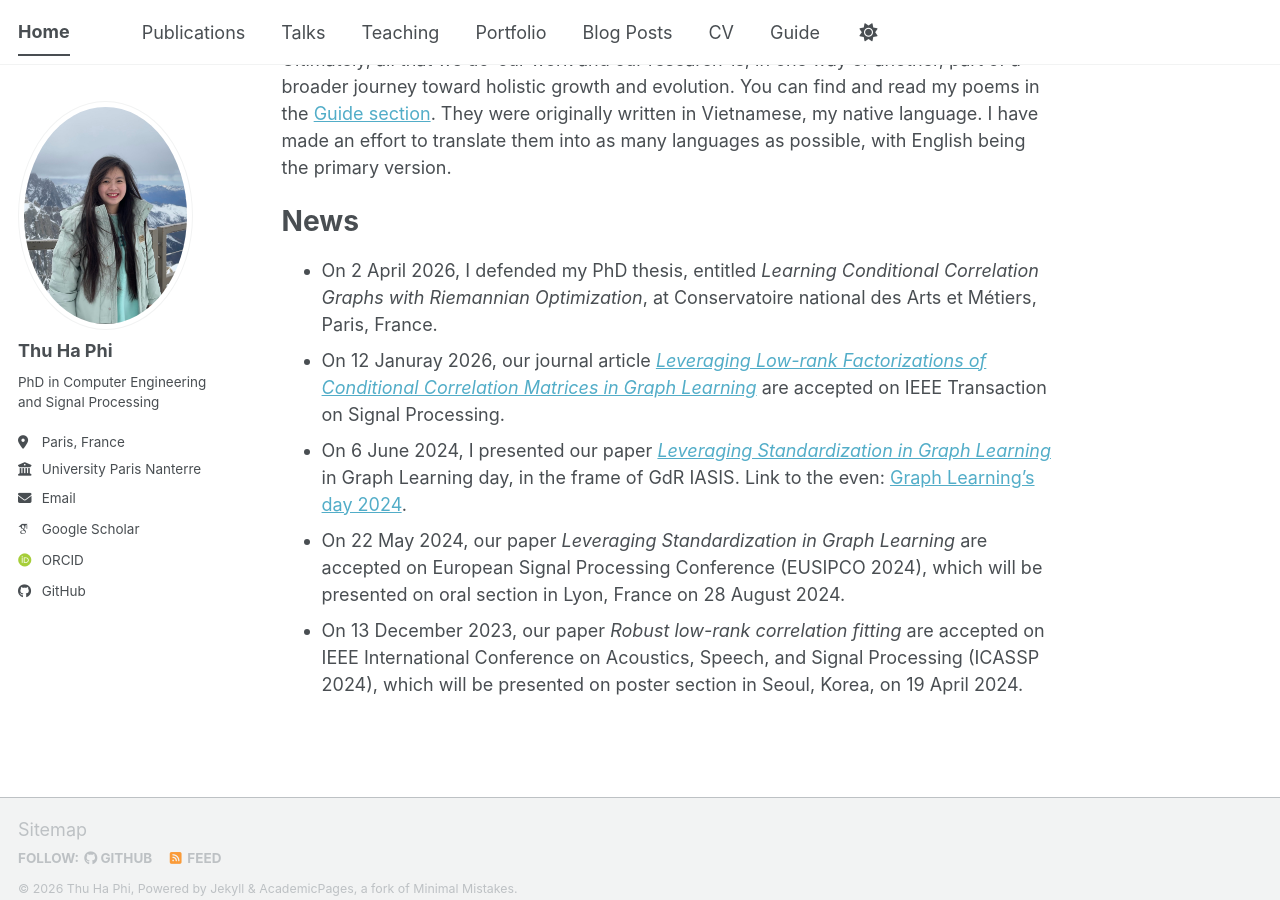
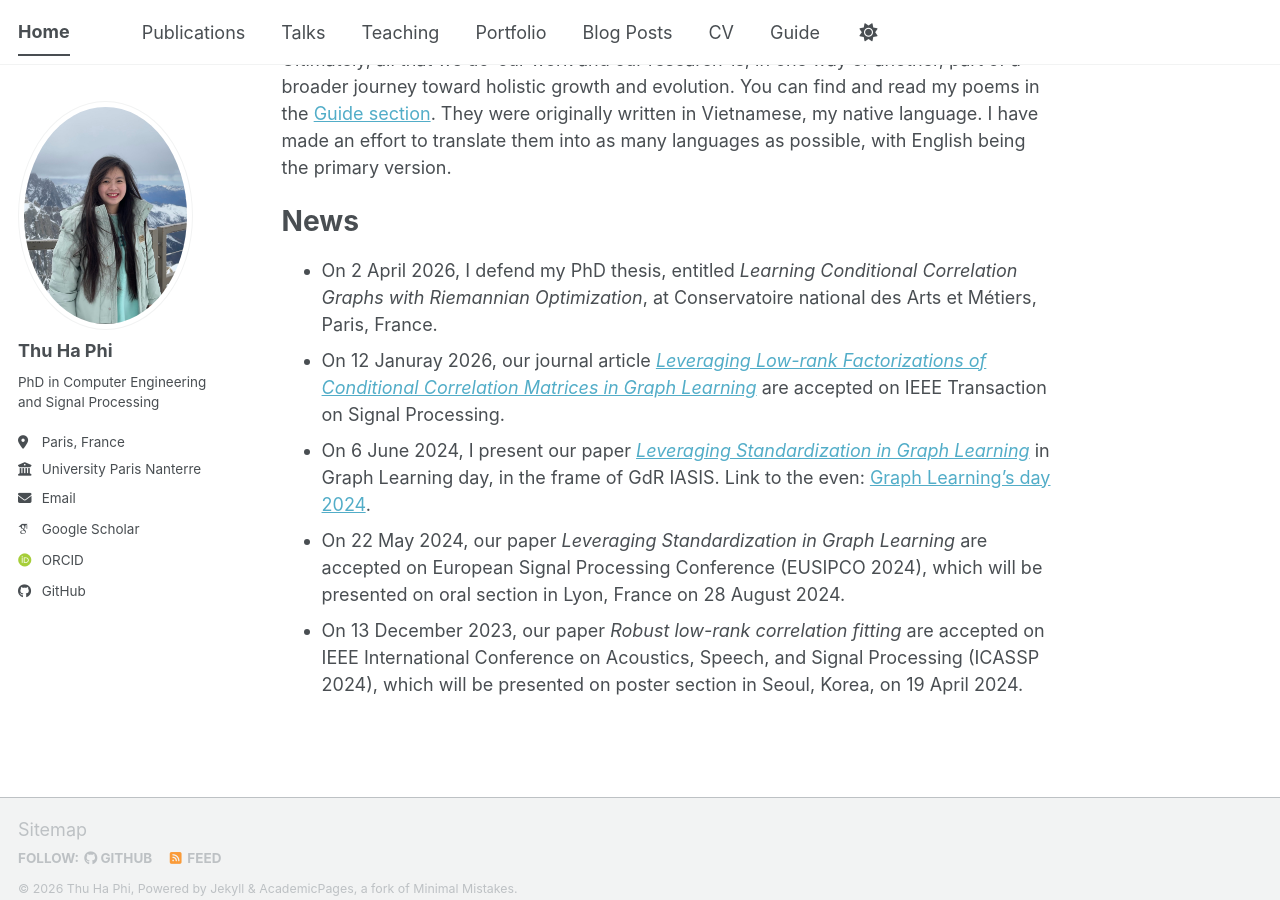
Before and after one commit to ChionanthusRetusus/thuhaphi.github.io, a Jekyll site: the page built from _pages/about.md, in a window 1280 px wide and 900 px high, scrolled down 626 px. Built offline with Jekyll 4.4.1, drawn with Linux system fonts in a browser that asks for light colours; some web fonts are replaced; a script bundle is joined from its source files by our own code; library files that are not in the unit come from our copies.

Commit message:
Update about.md

```diff
--- a/_pages/about.md
+++ b/_pages/about.md
@@ -16,8 +16,8 @@ Beyond science, I also enjoy writing and composing poetry inspired by spirituali
 
 News
 ======
-- On 2 April 2026, I defended my PhD thesis, entitled *Learning Conditional Correlation Graphs with Riemannian Optimization*, at Conservatoire national des Arts et Métiers, Paris, France.
+- On 2 April 2026, I defend my PhD thesis, entitled *Learning Conditional Correlation Graphs with Riemannian Optimization*, at Conservatoire national des Arts et Métiers, Paris, France.
 - On 12 Januray 2026, our journal article [*Leveraging Low-rank Factorizations of Conditional Correlation Matrices in Graph Learning*](https://ieeexplore.ieee.org/stamp/stamp.jsp?tp=&arnumber=11360769) are accepted on IEEE Transaction on Signal Processing.
-- On 6 June 2024, I presented our paper [*Leveraging Standardization in Graph Learning*](https://ieeexplore.ieee.org/document/10715401) in Graph Learning day, in the frame of GdR IASIS. Link to the even: [Graph Learning's day 2024](https://gdr-iasis.cnrs.fr/reunions/apprentissage-de-graphes/).
+- On 6 June 2024, I present our paper [*Leveraging Standardization in Graph Learning*](https://ieeexplore.ieee.org/document/10715401) in Graph Learning day, in the frame of GdR IASIS. Link to the even: [Graph Learning's day 2024](https://gdr-iasis.cnrs.fr/reunions/apprentissage-de-graphes/).
 - On 22 May 2024, our paper *Leveraging Standardization in Graph Learning* are accepted on European Signal Processing Conference (EUSIPCO 2024), which will be presented on oral section in Lyon, France on 28 August 2024.
 - On 13 December 2023, our paper *Robust low-rank correlation fitting* are accepted on IEEE International Conference on Acoustics, Speech, and Signal Processing (ICASSP 2024), which will be presented on poster section in Seoul, Korea, on 19 April 2024.
```
